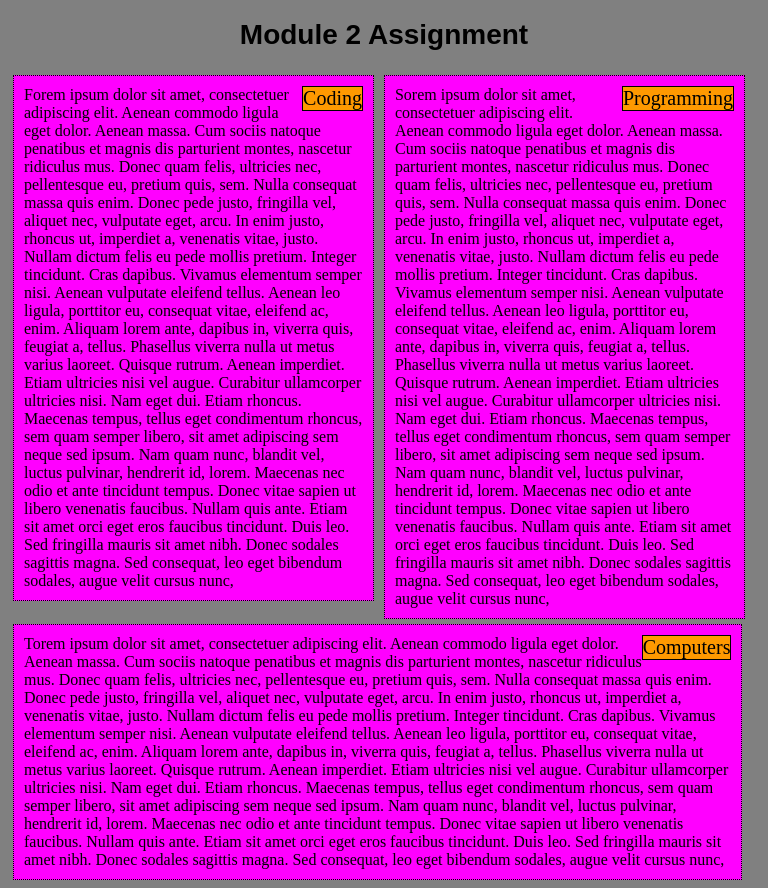
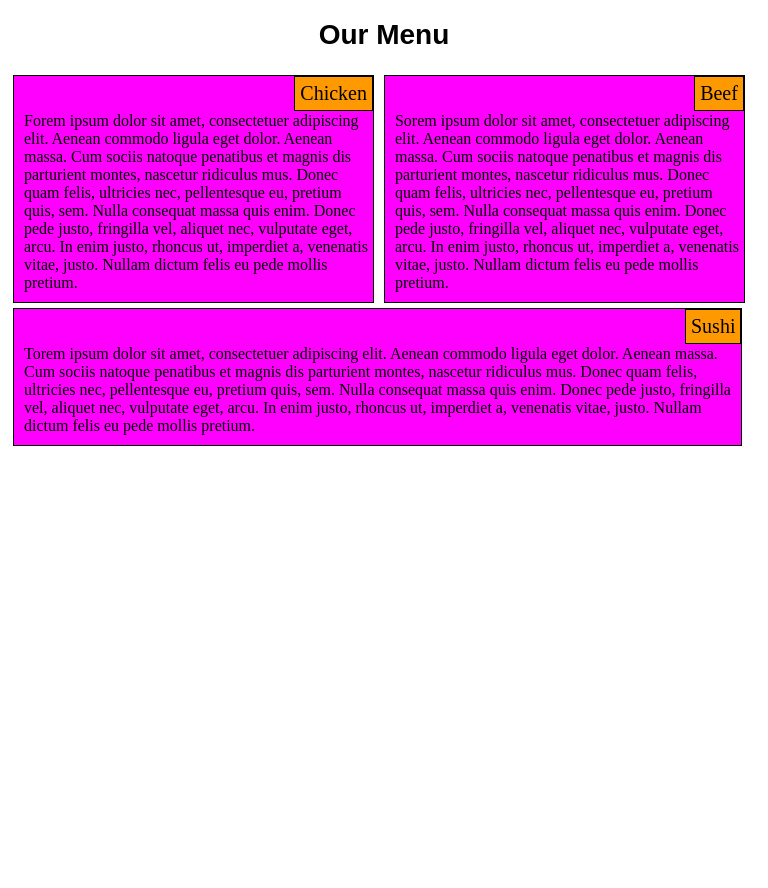
Before and after one commit to TrevorEichler/TrevorEichler.github.io, a plain HTML site: page index.html in a window 768 px wide. After the commit the page ends 800 px from the top, so only its background shows below. Drawn offline with Linux system fonts and the light colour scheme.

Commit message:
Update index.html

```diff
--- a/index.html
+++ b/index.html
@@ -5,10 +5,6 @@
 <meta name="viewport" content="width=device-width, initial-scale=1">
 <title></title>
 <style>
-
-html {
-	background-color: gray;
-}
 
 h1 {
 	text-align: center;
@@ -23,7 +19,10 @@ h1 {
 	float: right;
 	margin: 0px;
 	font-size: 1.25em;
-	background-color: #ff9900;
+	background-color: #f90;
+	padding: 5px;
+	margin-top: 0;
+	margin-right: 0;
 }
 /***************Desktop Devices************/
 @media (min-width: 992px) {
@@ -33,7 +32,7 @@ h1 {
    	float: left;
    	margin: 10px;
    	box-sizing: border-box;
-   	padding: 10px;
+   	padding: 0 0 10px 10px;
    	background-color: #00ffff;
    }
 }
@@ -42,20 +41,20 @@ h1 {
 @media (min-width: 768px) and (max-width: 991px) {
 	.col-md-6 {
 		width: 48%;
-		border: 1px dotted #000;
+		border: 1px solid #000;
 		box-sizing: border-box;
 		margin: 5px;
 		float: left;
-		padding: 10px;
+		padding: 0 0 10px 10px;
 		background-color: #ff00ff;
 	}
 	.col-md-12 {
 		width: 97%;
-		border: 1px dotted #000;
+		border: 1px solid #000;
 		margin: 5px;
 		box-sizing: border-box;
 		clear: both;
-		padding: 10px;
+		padding: 0 0 10px 10px;
 		background-color: #ff00ff;
 	}
 }
@@ -67,7 +66,7 @@ h1 {
   	display: inline-block;
   	border: 1px solid #000;
   	margin: 5px;
-  	padding: 10px;
+  	padding: 0 0 10px 10px;
   	background-color: #1aff1a;
   }
 }
@@ -75,11 +74,11 @@ h1 {
 </style>
 </head>
 <body>
-<h1>Module 2 Assignment</h1>
+<h1>Our Menu</h1>
   <div class="row">
-	<div class="col-lg-3 col-md-6 col-sm-10"><div class="topright">Coding</div>Forem ipsum dolor sit amet, consectetuer adipiscing elit. Aenean commodo ligula eget dolor. Aenean massa. Cum sociis natoque penatibus et magnis dis parturient montes, nascetur ridiculus mus. Donec quam felis, ultricies nec, pellentesque eu, pretium quis, sem. Nulla consequat massa quis enim. Donec pede justo, fringilla vel, aliquet nec, vulputate eget, arcu. In enim justo, rhoncus ut, imperdiet a, venenatis vitae, justo. Nullam dictum felis eu pede mollis pretium. Integer tincidunt. Cras dapibus. Vivamus elementum semper nisi. Aenean vulputate eleifend tellus. Aenean leo ligula, porttitor eu, consequat vitae, eleifend ac, enim. Aliquam lorem ante, dapibus in, viverra quis, feugiat a, tellus. Phasellus viverra nulla ut metus varius laoreet. Quisque rutrum. Aenean imperdiet. Etiam ultricies nisi vel augue. Curabitur ullamcorper ultricies nisi. Nam eget dui. Etiam rhoncus. Maecenas tempus, tellus eget condimentum rhoncus, sem quam semper libero, sit amet adipiscing sem neque sed ipsum. Nam quam nunc, blandit vel, luctus pulvinar, hendrerit id, lorem. Maecenas nec odio et ante tincidunt tempus. Donec vitae sapien ut libero venenatis faucibus. Nullam quis ante. Etiam sit amet orci eget eros faucibus tincidunt. Duis leo. Sed fringilla mauris sit amet nibh. Donec sodales sagittis magna. Sed consequat, leo eget bibendum sodales, augue velit cursus nunc,</div>
-	<div class="col-lg-3 col-md-6 col-sm-10"><div class="topright">Programming</div>Sorem ipsum dolor sit amet, consectetuer adipiscing elit. Aenean commodo ligula eget dolor. Aenean massa. Cum sociis natoque penatibus et magnis dis parturient montes, nascetur ridiculus mus. Donec quam felis, ultricies nec, pellentesque eu, pretium quis, sem. Nulla consequat massa quis enim. Donec pede justo, fringilla vel, aliquet nec, vulputate eget, arcu. In enim justo, rhoncus ut, imperdiet a, venenatis vitae, justo. Nullam dictum felis eu pede mollis pretium. Integer tincidunt. Cras dapibus. Vivamus elementum semper nisi. Aenean vulputate eleifend tellus. Aenean leo ligula, porttitor eu, consequat vitae, eleifend ac, enim. Aliquam lorem ante, dapibus in, viverra quis, feugiat a, tellus. Phasellus viverra nulla ut metus varius laoreet. Quisque rutrum. Aenean imperdiet. Etiam ultricies nisi vel augue. Curabitur ullamcorper ultricies nisi. Nam eget dui. Etiam rhoncus. Maecenas tempus, tellus eget condimentum rhoncus, sem quam semper libero, sit amet adipiscing sem neque sed ipsum. Nam quam nunc, blandit vel, luctus pulvinar, hendrerit id, lorem. Maecenas nec odio et ante tincidunt tempus. Donec vitae sapien ut libero venenatis faucibus. Nullam quis ante. Etiam sit amet orci eget eros faucibus tincidunt. Duis leo. Sed fringilla mauris sit amet nibh. Donec sodales sagittis magna. Sed consequat, leo eget bibendum sodales, augue velit cursus nunc,</div>
-	<div class="col-lg-3 col-md-12 col-sm-10"><div class="topright">Computers</div>Torem ipsum dolor sit amet, consectetuer adipiscing elit. Aenean commodo ligula eget dolor. Aenean massa. Cum sociis natoque penatibus et magnis dis parturient montes, nascetur ridiculus mus. Donec quam felis, ultricies nec, pellentesque eu, pretium quis, sem. Nulla consequat massa quis enim. Donec pede justo, fringilla vel, aliquet nec, vulputate eget, arcu. In enim justo, rhoncus ut, imperdiet a, venenatis vitae, justo. Nullam dictum felis eu pede mollis pretium. Integer tincidunt. Cras dapibus. Vivamus elementum semper nisi. Aenean vulputate eleifend tellus. Aenean leo ligula, porttitor eu, consequat vitae, eleifend ac, enim. Aliquam lorem ante, dapibus in, viverra quis, feugiat a, tellus. Phasellus viverra nulla ut metus varius laoreet. Quisque rutrum. Aenean imperdiet. Etiam ultricies nisi vel augue. Curabitur ullamcorper ultricies nisi. Nam eget dui. Etiam rhoncus. Maecenas tempus, tellus eget condimentum rhoncus, sem quam semper libero, sit amet adipiscing sem neque sed ipsum. Nam quam nunc, blandit vel, luctus pulvinar, hendrerit id, lorem. Maecenas nec odio et ante tincidunt tempus. Donec vitae sapien ut libero venenatis faucibus. Nullam quis ante. Etiam sit amet orci eget eros faucibus tincidunt. Duis leo. Sed fringilla mauris sit amet nibh. Donec sodales sagittis magna. Sed consequat, leo eget bibendum sodales, augue velit cursus nunc,</div>
+	<div class="col-lg-3 col-md-6 col-sm-10"><div class="topright">Chicken</div><br><br>Forem ipsum dolor sit amet, consectetuer adipiscing elit. Aenean commodo ligula eget dolor. Aenean massa. Cum sociis natoque penatibus et magnis dis parturient montes, nascetur ridiculus mus. Donec quam felis, ultricies nec, pellentesque eu, pretium quis, sem. Nulla consequat massa quis enim. Donec pede justo, fringilla vel, aliquet nec, vulputate eget, arcu. In enim justo, rhoncus ut, imperdiet a, venenatis vitae, justo. Nullam dictum felis eu pede mollis pretium.</div>
+	<div class="col-lg-3 col-md-6 col-sm-10"><div class="topright">Beef</div><br><br>Sorem ipsum dolor sit amet, consectetuer adipiscing elit. Aenean commodo ligula eget dolor. Aenean massa. Cum sociis natoque penatibus et magnis dis parturient montes, nascetur ridiculus mus. Donec quam felis, ultricies nec, pellentesque eu, pretium quis, sem. Nulla consequat massa quis enim. Donec pede justo, fringilla vel, aliquet nec, vulputate eget, arcu. In enim justo, rhoncus ut, imperdiet a, venenatis vitae, justo. Nullam dictum felis eu pede mollis pretium.</div>
+	<div class="col-lg-3 col-md-12 col-sm-10"><div class="topright">Sushi</div><br><br>Torem ipsum dolor sit amet, consectetuer adipiscing elit. Aenean commodo ligula eget dolor. Aenean massa. Cum sociis natoque penatibus et magnis dis parturient montes, nascetur ridiculus mus. Donec quam felis, ultricies nec, pellentesque eu, pretium quis, sem. Nulla consequat massa quis enim. Donec pede justo, fringilla vel, aliquet nec, vulputate eget, arcu. In enim justo, rhoncus ut, imperdiet a, venenatis vitae, justo. Nullam dictum felis eu pede mollis pretium.</div>
 	</div>
 </body>
 </html>
```
